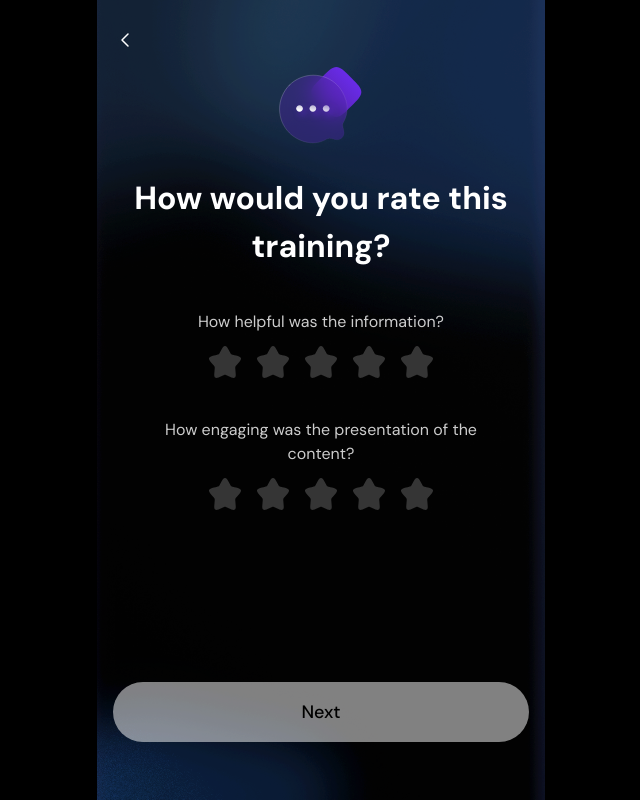
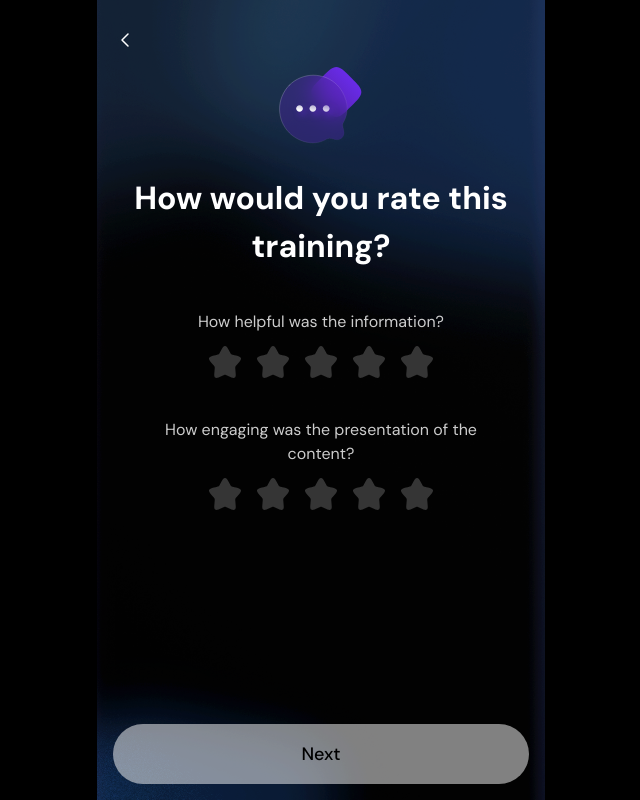
Before and after one commit to viktor-morhun/DTE-4, a Next.js app: page /rating in a window 1280 px wide. Shown: the whole page, without its empty margins (319-959 px from the left). Built offline with nearby package versions, Linux system fonts and the light colour scheme.

Commit message:
fixed next button on ios

```diff
--- a/src/app/rating/page.tsx
+++ b/src/app/rating/page.tsx
@@ -101,12 +101,12 @@ function RatingContent() {
           style={{ backgroundImage: `url('/quiz-bg.png')` }}
         />
 
-        <div className="relative z-10 h-dvh px-4 pt-[24px] pb-[3.125rem]">
-          <section className={twMerge("flex flex-col flex-1 relative")}>
+        <div className="relative z-10 min-h-dvh px-4 pt-[24px] pb-[calc(1rem+env(safe-area-inset-bottom,0px))] flex flex-col">
+          <section className={twMerge("flex-1 flex flex-col")}>
             <BackButton onClick={handleBack} className="mt-1 mb-2" />
 
             {currentSlide === 1 && (
-              <div className="flex flex-col flex-1 relative">
+              <div className="flex-1 flex flex-col">
                 <div className="mx-auto mb-6">
                   <ChatIcon />
                 </div>
@@ -147,19 +147,11 @@ function RatingContent() {
                     ))}
                   </div>
                 </div>
-
-                <Button
-                  onClick={handleNext}
-                  className="fixed bottom-[58px] left-1/2 transform -translate-x-1/2 w-[calc(100vw-32px)] max-w-[calc(448px-32px)]"
-                  disabled={helpfulRating === 0 || engagingRating === 0}
-                >
-                  Next
-                </Button>
               </div>
             )}
 
             {currentSlide === 2 && (
-              <div className="flex flex-col flex-1 relative">
+              <div className="flex-1 flex flex-col">
                 {/* Question 3: What did you think of the length? */}
                 <div className="mb-10">
                   <h2 className="text-[16px] mt-4 text-[#FFFFFFCC] mb-3">
@@ -220,7 +212,7 @@ function RatingContent() {
                 </div>
 
                 {/* Question 6: Name */}
-                <div className="mb-15">
+                <div className="mb-6">
                   <h2 className="text-[14px] leading-[20px] text-[#FFFFFFCC] mb-1">
                     Please enter your name
                   </h2>
@@ -232,16 +224,20 @@ function RatingContent() {
                     className="w-full text-[16px] h-[48px] px-4 rounded-[4px] bg-[#FFFFFF0A] border border-[#FFFFFF4D] text-white placeholder-white/40 focus:outline-none focus:border-white/40"
                   />
                 </div>
-
-                <Button
-                  onClick={handleNext}
-                  className="fixed bottom-[58px] left-1/2 transform -translate-x-1/2 w-[calc(100vw-32px)] max-w-[calc(448px-32px)]"
-                >
-                  Next
-                </Button>
               </div>
             )}
           </section>
+
+          {/* Кнопка внизу */}
+          <div className="mt-auto pt-8">
+            <Button
+              onClick={handleNext}
+              className="h-15 w-full"
+              disabled={currentSlide === 1 && (helpfulRating === 0 || engagingRating === 0)}
+            >
+              Next
+            </Button>
+          </div>
         </div>
       </div>
     </div>
```
